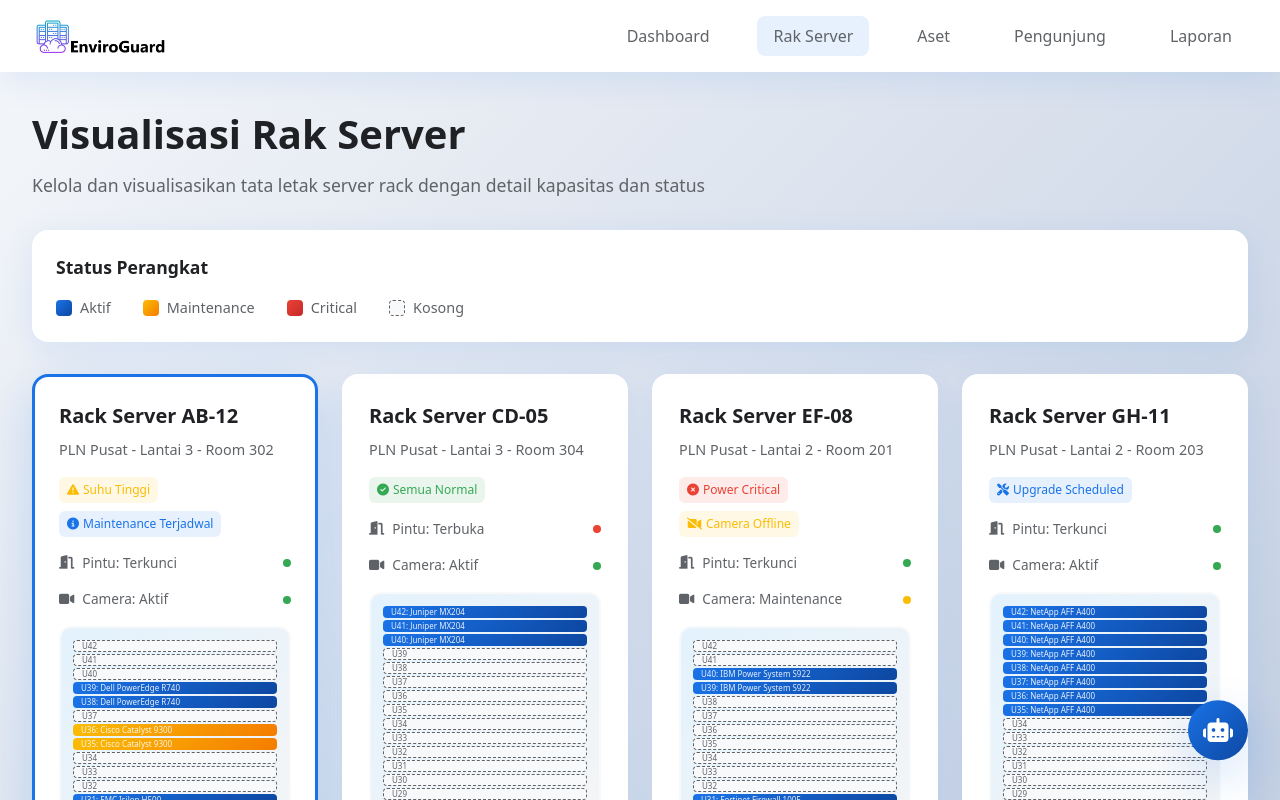
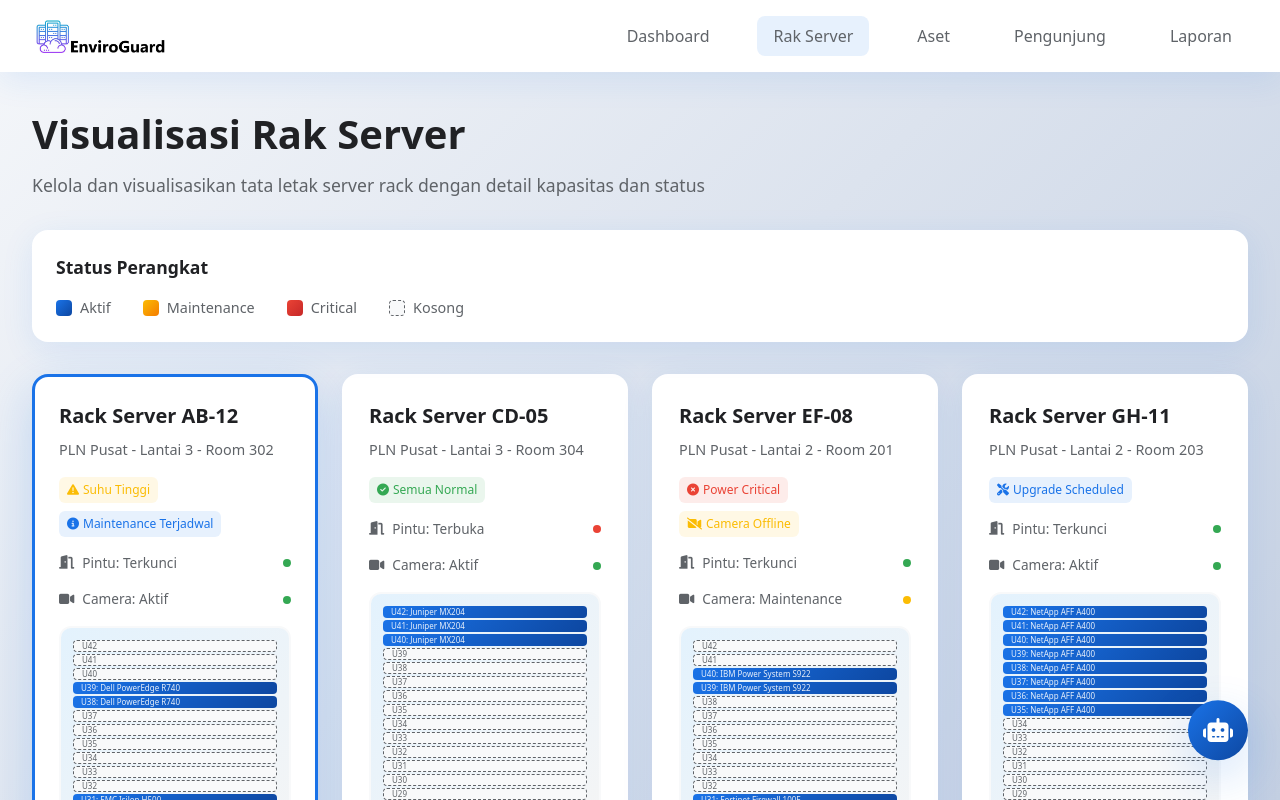
Before and after one commit to ilhamfakihhilmi/EnviroGuard, a Vue app: page /rack in a window 1280 px wide. Built offline with nearby package versions, Linux system fonts and the light colour scheme; a web font is replaced by a local one.

Commit message:
update: route dashborad

```diff
--- a/src/components/Dashboard.vue
+++ b/src/components/Dashboard.vue
@@ -38,7 +38,7 @@
 
         <div class="dashboard-grid">
             <div class="dashboard-card ai-enhanced">
-                <div class="ai-badge">AI Optimized</div>
+                <div class="ai-badge"></div>
                 <div class="card-header">
                     <div class="card-title">Total Rak</div>
                     <div class="card-icon" style="background: var(--gradient-primary);">
--- a/src/components/Rack.vue
+++ b/src/components/Rack.vue
@@ -200,7 +200,6 @@ const racks = reactive([
         ],
         installedDevices: [
             { unit: 'U38-U39', start: 38, end: 39, name: 'Dell PowerEdge R740', status: 'Active', power: '450W' },
-            { unit: 'U35-U36', start: 35, end: 36, name: 'Cisco Catalyst 9300', status: 'Maintenance', power: '150W' },
             { unit: 'U28-U31', start: 28, end: 31, name: 'EMC Isilon H500', status: 'Active', power: '700W' },
         ],
         stats: {
```
